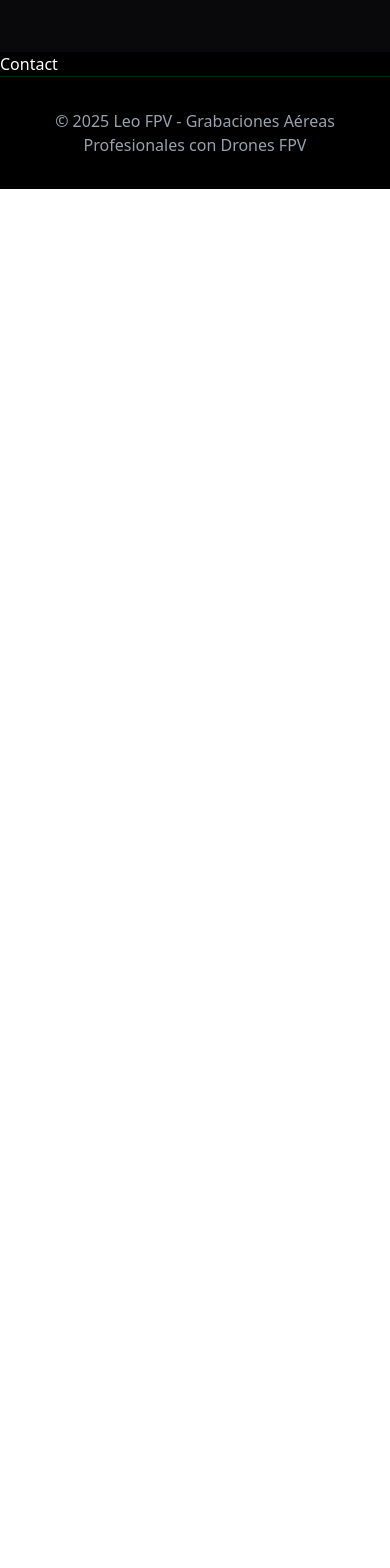
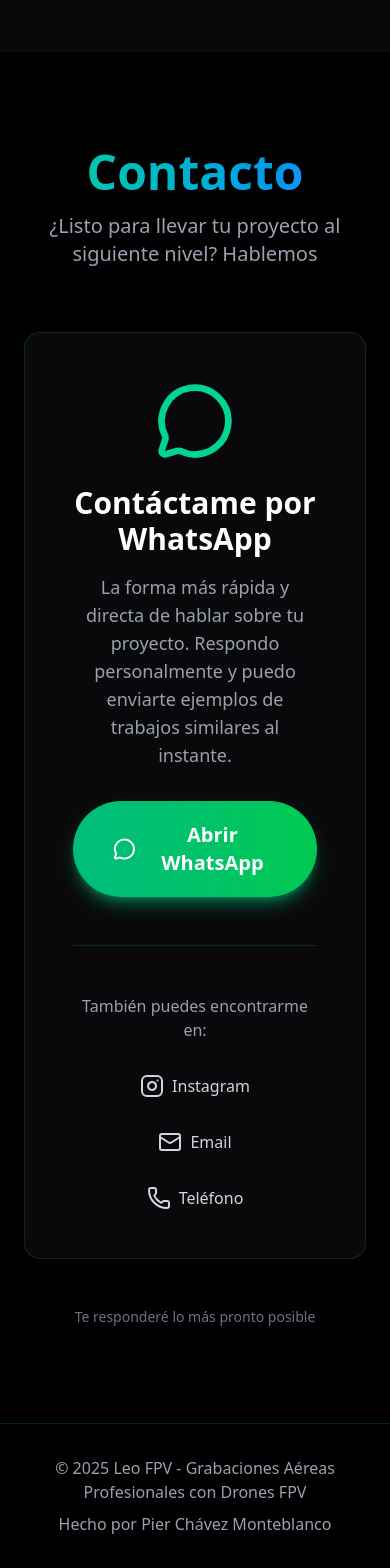
Before and after one commit to MeeGroB/leo-fpv, a React (Vite) app: page / in a window 390 px wide. Shown: the part 9712-11280 px from the top of the page. Before the commit the page ends 9901 px from the top, so only its background shows below. Built offline with nearby package versions, Linux system fonts and the light colour scheme.

Commit message:
add contact section

```diff
--- a/src/App.tsx
+++ b/src/App.tsx
@@ -90,6 +90,7 @@ function App() {
       <footer className='bg-black border-t border-emerald-500/20 py-8'>
         <div className='max-w-7xl mx-auto px-6 text-center text-gray-400'>
           <p>&copy; 2025 Leo FPV - Grabaciones Aéreas Profesionales con Drones FPV</p>
+          <p className='mt-2'>Hecho por <a href="https://pierchavez.netlify.app/">Pier Chávez Monteblanco</a></p>
         </div>
       </footer>
     </main>
--- a/src/components/Contact.tsx
+++ b/src/components/Contact.tsx
@@ -1,7 +1,80 @@
+
+import { MessageCircle, Instagram, Mail, Phone } from "lucide-react"
 
 const Contact = () => {
+
+  const whatsappNumber = "+51991012958";
+  const whatsappMessage = encodeURIComponent('Hola Leonardo, me interesa contratar tus servicios de drones. ¿Podemos hablar?');
+  const whatsappUrl = `https://wa.me/${whatsappNumber}?text=${whatsappMessage}`;
+
   return (
-    <div>Contact</div>
+    <section id="contacto" className="py-24 bg-black">
+      <div className="max-w-4xl mx-auto px-6">
+        <div className="text-center mb-16">
+          <h2 className="text-5xl font-bold mb-4 bg-linear-to-r from-emerald-400 to-blue-500 bg-clip-text text-transparent">Contacto</h2>
+          <p className="text-gray-400 text-xl">¿Listo para llevar tu proyecto al siguiente nivel? Hablemos</p>
+        </div>
+
+        <div className="bg-zinc-950 border border-emerald-500/20 rounded-2xl p-12">
+          <div className="text-center mb-12">
+            <MessageCircle className="w-20 h-20 text-emerald-400 mx-auto mb-6" />
+            <h3 className="text-3xl font-bold mb-4 text-white">Contáctame por WhatsApp</h3>
+            <p className="text-gray-400 text-lg mb-8">
+              La forma más rápida y directa de hablar sobre tu proyecto.
+              Respondo personalmente y puedo enviarte ejemplos de trabajos similares al instante.
+            </p>
+
+            <a
+              href={whatsappUrl}
+              target="_blank"
+              rel="noopener noreferrer"
+              className="inline-flex items-center gap-3 bg-linear-to-r from-emerald-500 to-green-500 text-white px-10 py-5 rounded-full text-xl font-bold hover:from-emerald-400 hover:to-green-400 transition-all transform hover:scale-105 shadow-lg shadow-emerald-500/50"
+            >
+              <MessageCircle className="w-7 h-7" />
+              Abrir WhatsApp
+            </a>
+          </div>
+
+          <div className="border-t border-emerald-500/20 pt-12">
+            <p className="text-center text-gray-400 mb-8">También puedes encontrarme en:</p>
+
+            <div className="flex flex-col md:flex-row justify-center gap-8 items-center">
+              <a
+                href="https://www.instagram.com/leopg97/"
+                target="_blank"
+                rel="noopener noreferrer"
+                className="flex items-center gap-2 text-gray-300 hover:text-emerald-400 transition-colors"
+              >
+                <Instagram className="w-6 h-6" />
+                <span>Instagram</span>
+              </a>
+
+              <a
+                href="mailto:leofpv@gmail.com"
+                className="flex items-center gap-2 text-gray-300 hover:text-emerald-400 transition-colors"
+              >
+                <Mail className="w-6 h-6" />
+                <span>Email</span>
+              </a>
+
+              <a
+                href={whatsappNumber}
+                className="flex items-center gap-2 text-gray-300 hover:text-emerald-400 transition-colors"
+              >
+                <Phone className="w-6 h-6" />
+                <span>Teléfono</span>
+              </a>
+            </div>
+          </div>
+
+        </div>
+
+        <div className="mt-12 text-center">
+          <p className="text-gray-500 text-sm">Te responderé lo más pronto posible</p>
+        </div>
+
+      </div>
+    </section>
   )
 }
 
```
